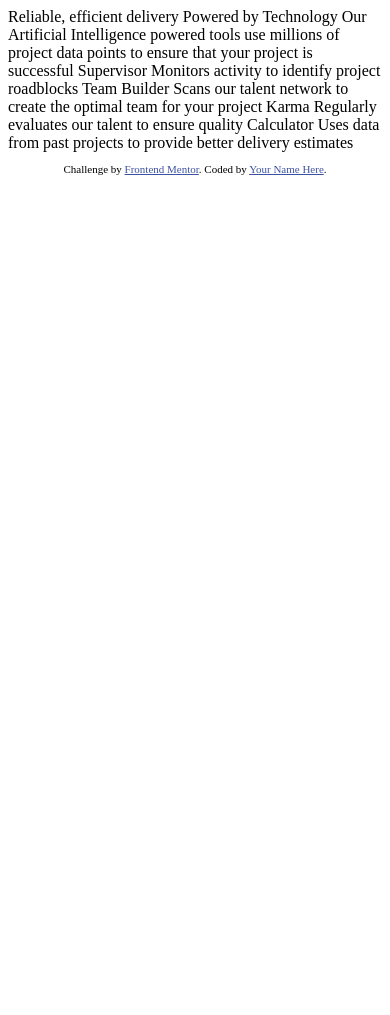
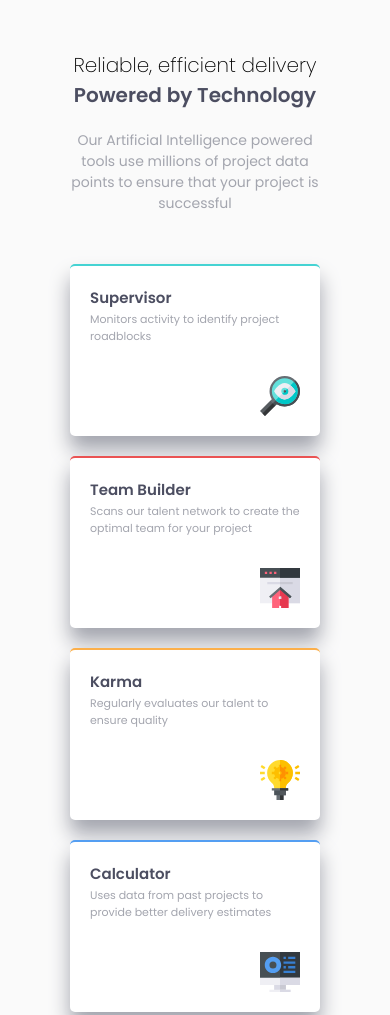
Before and after one commit to alexiscenriquez/fourcardfeature, a plain HTML site: page index.html in a window 390 px wide. Shown: the top 1015 px of the page. Before the commit the page ends 844 px from the top, so only its background shows below. Drawn offline with Linux system fonts and the light colour scheme.

Commit message:
mobile view

```diff
--- /dev/null
+++ b/index.css
@@ -0,0 +1,91 @@
+:root {
+  --red: hsl(0, 78%, 62%);
+  --cyan: hsl(180, 62%, 55%);
+  --orange: hsl(34, 97%, 64%);
+  --blue: hsl(212, 86%, 64%);
+  --vdBlue: hsl(234, 12%, 34%);
+  --grayishBlue: hsl(229, 6%, 66%);
+  --vlGray: hsl(0, 0%, 98%);
+}
+
+body {
+  font-family: "Poppins", sans-serif;
+background-color: var(--vlGray);
+}
+h1 {
+  font-weight: 200;
+  font-size: 20px;
+}
+h2{
+    font-size: 15px;
+    color: var(--vdBlue);
+    font-weight: 600;
+    margin:0px;
+    margin-bottom:2px;
+}
+span {
+  font-weight: 600;
+  color: var(--vdBlue);
+}
+.desc {
+  font-weight: 400;
+  max-width: 250px;
+  font-size: 11px;
+  margin: auto;
+  color: var(--grayishBlue);
+}
+#heading > .desc {
+  font-size: 14px;
+}
+
+#heading {
+
+  text-align: center;
+}
+#squares{
+    width: 250px;
+    margin:auto;
+    max-width: 250px;
+}
+.square{
+    background-color: white;
+    padding:20px;
+    margin-bottom: 20px;
+    border-radius: 5px;
+    height: 130px;
+    box-shadow:0 14px 20px var(--grayishBlue);
+    background-position: bottom 20px right 20px;
+  background-size: 40px;
+  background-repeat: no-repeat;
+}
+
+.square:nth-child(1){
+    border-top:solid 2pt var(--cyan);
+    background-image: url("images/icon-supervisor.svg");
+
+}
+.square:nth-child(2){
+    border-top:solid 2pt var(--red);
+    background-image: url("images/icon-team-builder.svg");
+}
+.square:nth-child(3){
+    border-top:solid 2pt var(--orange);
+    background-image: url("images/icon-karma.svg");
+}
+.square:nth-child(4){
+    border-top:solid 2pt var(--blue);
+    background-image: url("images/icon-calculator.svg");
+}
+@media (max-width: 600px) {
+  .wrapper {
+    margin: 50px auto;
+   width: 90%;
+  }
+
+  #heading{
+      margin-bottom: 50px;
+  }
+  h1 {
+    margin-bottom: 20px;
+  }
+}
--- a/index.html
+++ b/index.html
@@ -3,9 +3,11 @@
 <head>
   <meta charset="UTF-8">
   <meta name="viewport" content="width=device-width, initial-scale=1.0"> <!-- displays site properly based on user's device -->
-
+<link rel="stylesheet" href="index.css">
   <link rel="icon" type="image/png" sizes="32x32" href="./images/favicon-32x32.png">
-
+  <link rel="preconnect" href="https://fonts.googleapis.com">
+<link rel="preconnect" href="https://fonts.gstatic.com" crossorigin>
+<link href="https://fonts.googleapis.com/css2?family=Poppins:wght@200;400;600&display=swap" rel="stylesheet">
   <title>Frontend Mentor | Four card feature section</title>
 
   <!-- Feel free to remove these styles or customise in your own stylesheet 👍 -->
@@ -15,25 +17,31 @@
   </style>
 </head>
 <body>
-
-  Reliable, efficient delivery
-  Powered by Technology
-
-  Our Artificial Intelligence powered tools use millions of project data points
-  to ensure that your project is successful
-
-  Supervisor
-  Monitors activity to identify project roadblocks
-
-  Team Builder
-  Scans our talent network to create the optimal team for your project
-
-  Karma
-  Regularly evaluates our talent to ensure quality
-
-  Calculator
-  Uses data from past projects to provide better delivery estimates
-
+  <div class="wrapper">
+<div id="heading"><h1> Reliable, efficient delivery <br>
+  <span> Powered by Technology</span></h1>
+<p class="desc"> Our Artificial Intelligence powered tools use millions of project data points
+  to ensure that your project is successful</p>
+</div>
+<div id="squares">
+<div class="square">
+ <h2>Supervisor</h2>
+<div class="desc">Monitors activity to identify project roadblocks</div>
+</div>
+<div class="square">
+ <h2> Team Builder</h2>
+ <div class="desc">Scans our talent network to create the optimal team for your project</div>
+</div>
+<div class="square">
+ <h2>Karma</h2>
+<div class="desc">Regularly evaluates our talent to ensure quality</div>
+</div>
+<div class="square">
+ <h2>Calculator</h2>
+ <div class="desc"> Uses data from past projects to provide better delivery estimates</div>
+</div>
+</div>
+</div>
 
   <footer>
     <p class="attribution">
```
